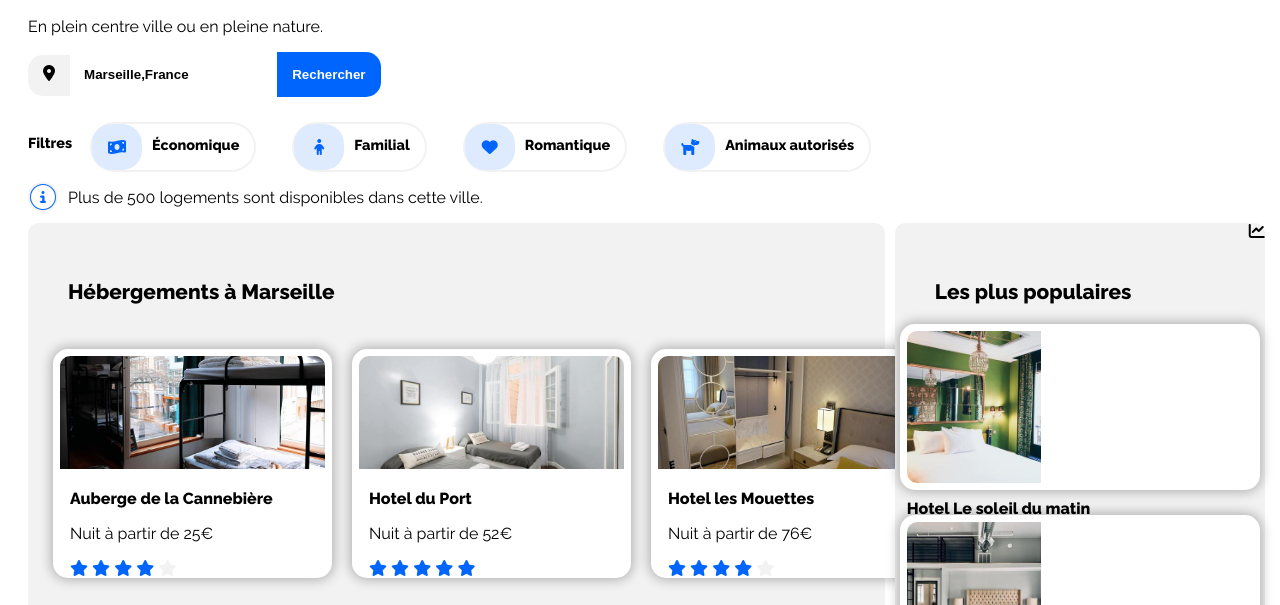
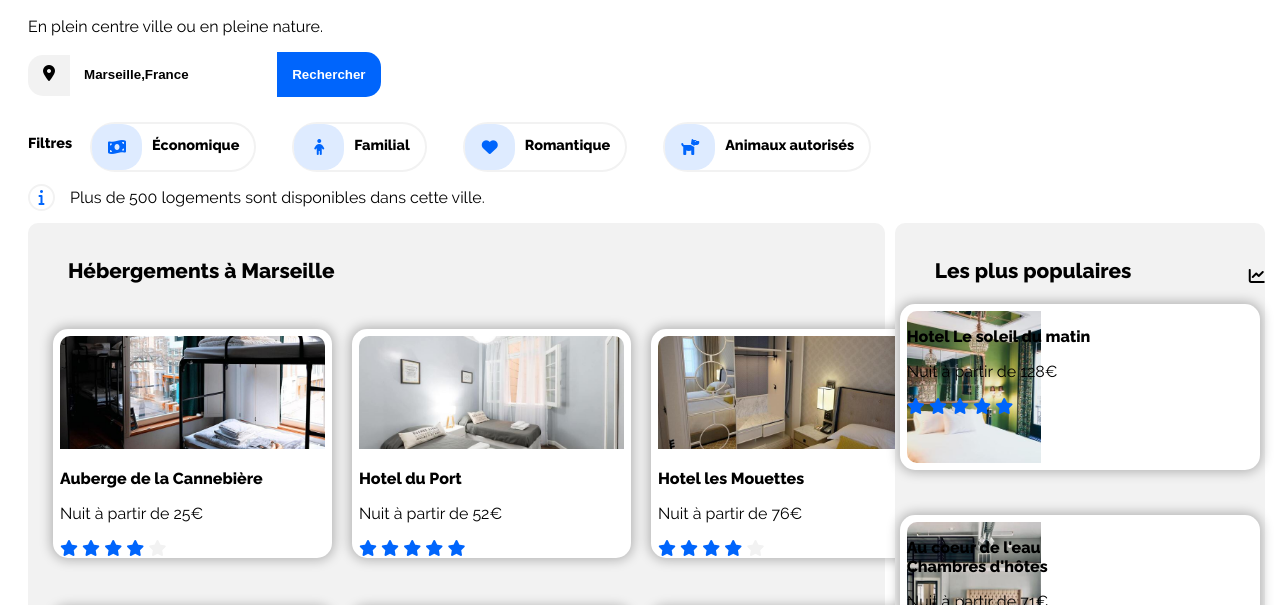
Before and after one commit to samirakhe/KHELIFASamira_2_17032021, a plain HTML site: page reservia.html in a window 1280 px wide. Shown: the part 147-752 px from the top of the page. Drawn offline with Linux system fonts and the light colour scheme; files whose address does not match are found by name.

Commit message:
modification_icone_info

```diff
--- a/reservia.html
+++ b/reservia.html
@@ -46,7 +46,7 @@
 				</div>
 			</div>
 			<div id="information">
-				<i class=" iconeinfo fas fa-info-circle"></i>
+				<i class="iconeinfo fas fa-info"></i>
 				<p>Plus de 500 logements sont disponibles dans cette ville.</p>
 			</div>
 		</section>
@@ -71,7 +71,7 @@
 					</div>
 					<div class="resultathotel">
 						<a href="#" style="display:block;">
-							<img class ="imagehotel"src="images/small/hotel_du_port.jpg" alt="hotel du port">
+							<img class ="imagehotel" src="images/small/hotel_du_port.jpg" alt="hotel du port">
 							<div class="infohotel">
 								<p class="nomhotel"> Hotel du Port </p>
 								<p> Nuit à partir de 52€ </p>
@@ -143,12 +143,12 @@
 					</div>
 					</div>
 				</div>
-				<h4 a href="#">Afficher plus</a></h4>
+				<h4><a href="#">Afficher plus</a></h4>
 			</div>
 			<aside>
 				<div id="asidehead">
 					<h3>Les plus populaires</h3>
-					<i class="fas fa-chart-line"></i>
+					<i class="chart fas fa-chart-line"></i>
 				</div>
 				<div class="colonneaside">
 				<div class="resultataside">
--- a/style.css.css
+++ b/style.css.css
@@ -58,7 +58,7 @@ nav a:hover
 {
 	color:#0065FC;
 	border-top:2px #0065FC solid;
-	padding-top: 25px;
+	padding-top: 45px;
 }
 nav ul
 {
@@ -148,21 +148,24 @@ a
 #information
 {
 	display:flex;
+	align-items: center;
 
 }
 .iconeinfo
 {
-	color:white;
-	border: 2px #F2F2F2 solid;
-	border-radius:200px;
-	padding:1px;
-	margin-top:auto;
-	margin-bottom: auto;
-	font-size:1.5em;
-	background-color:#0065FC;
-	margin-right: 10px;
-	vertical-align: middle;
+	display: flex;
+	justify-content: center;
+	color:#0065FC;
+	border:2px solid #f2f2f2;
+	border-radius: 50px;
+	padding: 10px;
+	text-align: center;
+	margin-right: 15px;
+	width: 3px;
+	height: 3px;
+	align-items: center;
 }
+
 /* Deuxième section affichant le résultat de la recherche*/
 
 #hebergementresult
@@ -176,7 +179,7 @@ a
 h3
 {
 	font-size:1.3em;
-	padding-top:35px;
+	margin-top:35px;
 	margin-left:40px;
 }
 #hebergement
@@ -204,7 +207,9 @@ h3
 	position:relative;
 	object-fit: cover;
 
+
 }
+
 .resultathotel
 {
 	margin:10px;
@@ -219,11 +224,14 @@ h3
 	box-shadow: 0px 0px 12px 2px #00000045
 
 }
+
+}
 .infohotel
 {
 	margin-left:10px;
-	padding-bottom: 20px;
+	margin-bottom: 30px;
 	position:absolute;
+	padding:20px;
 
 
 
@@ -239,7 +247,8 @@ h3
 h4
 {
 	margin-left:40px;
-	padding-bottom: 40px;
+	padding-bottom: 10px;
+	padding-top: 10px
 	font-size:1.2em;
 }
 
@@ -257,6 +266,10 @@ aside
 	justify-content: space-between;
 
 }
+.chart
+{
+	margin-top:45px;
+}
 
 .resultataside
 {
@@ -267,7 +280,8 @@ aside
 	height: 152px;
 	border-radius:15px;
 	padding:7px;
-	margin-bottom:25px;
+	margin-bottom:45px;
+	position: relative;
 
 }
 
@@ -279,11 +293,15 @@ aside
 	object-fit: cover;
 	border-top-left-radius: 10px;
 	border-bottom-left-radius: 10px;
+	position: absolute;
+	z-index: 1
 }
 
 .infohotelaside
 {
-	align-items: right;
+	position:absolute;
+	z-index: 2;
+
 }
 
 
@@ -297,5 +315,5 @@ aside
 }
 #resultats
 {
-	display:flex;
+	display: flex;
 }
```
